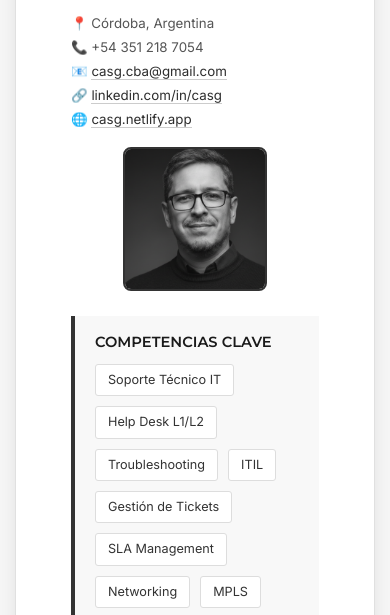
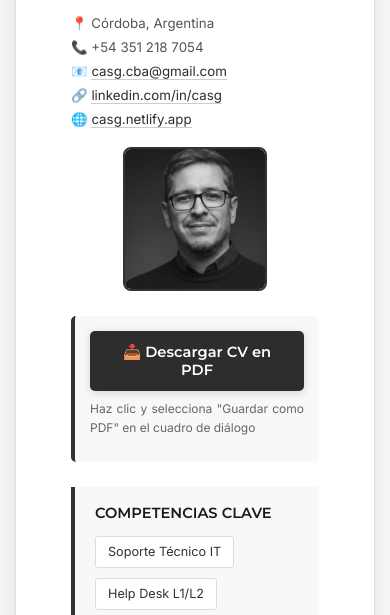
Before and after one commit to casg14/cv, a plain HTML site: page index.html in a window 390 px wide. Shown: the part 199-814 px from the top of the page. Drawn offline with Linux system fonts and the light colour scheme.

Commit message:
Add PDF download button and enhance layout
Added a button to download the CV as a PDF and improved the layout with responsive design adjustments.

```diff
--- a/cesar-silva-gajardo-cv.html
+++ b/index.html
@@ -81,6 +81,34 @@
     }
     .contact a:hover {
       border-bottom: 1px solid #000;
+    }
+
+    /* BOTÓN DESCARGA PDF */
+    .download-section {
+      text-align: center;
+      margin: 20px 0;
+      padding: 15px;
+      background: #f8f8f8;
+      border-radius: 5px;
+      border-left: 4px solid #333;
+    }
+    .btn-download {
+      background: #2d2d2d;
+      color: white;
+      padding: 12px 30px;
+      border: none;
+      border-radius: 5px;
+      cursor: pointer;
+      font-family: 'Montserrat', sans-serif;
+      font-size: 11pt;
+      font-weight: 600;
+      transition: all 0.3s;
+      box-shadow: 0 2px 8px rgba(0,0,0,0.15);
+    }
+    .btn-download:hover {
+      background: #1a1a1a;
+      transform: translateY(-2px);
+      box-shadow: 0 4px 12px rgba(0,0,0,0.25);
     }
 
     .keywords {
@@ -251,6 +279,9 @@
         padding: 30px;
         border: none;
       }
+      .download-section {
+        display: none;
+      }
     }
 
     @media (max-width: 768px) {
@@ -259,6 +290,9 @@
       }
       .photo {
         margin: 15px auto 0;
+      }
+      .soft-skills {
+        grid-template-columns: 1fr;
       }
     }
   </style>
@@ -281,10 +315,19 @@
       </div>
 
       <div class="photo">
-        <!-- REEMPLAZÁ ESTA LÍNEA con el enlace de tu foto -->
         <img src="cesar-silva-gajardo.png" alt="César Silva Gajardo">
       </div>
     </header>
+
+    <!-- BOTÓN DESCARGAR PDF -->
+    <div class="download-section">
+      <button onclick="window.print()" class="btn-download">
+        📥 Descargar CV en PDF
+      </button>
+      <p style="margin-top: 8px; font-size: 9pt; color: #666;">
+        Haz clic y selecciona "Guardar como PDF" en el cuadro de diálogo
+      </p>
+    </div>
 
     <div class="keywords">
       <h3>COMPETENCIAS CLAVE</h3>
```
